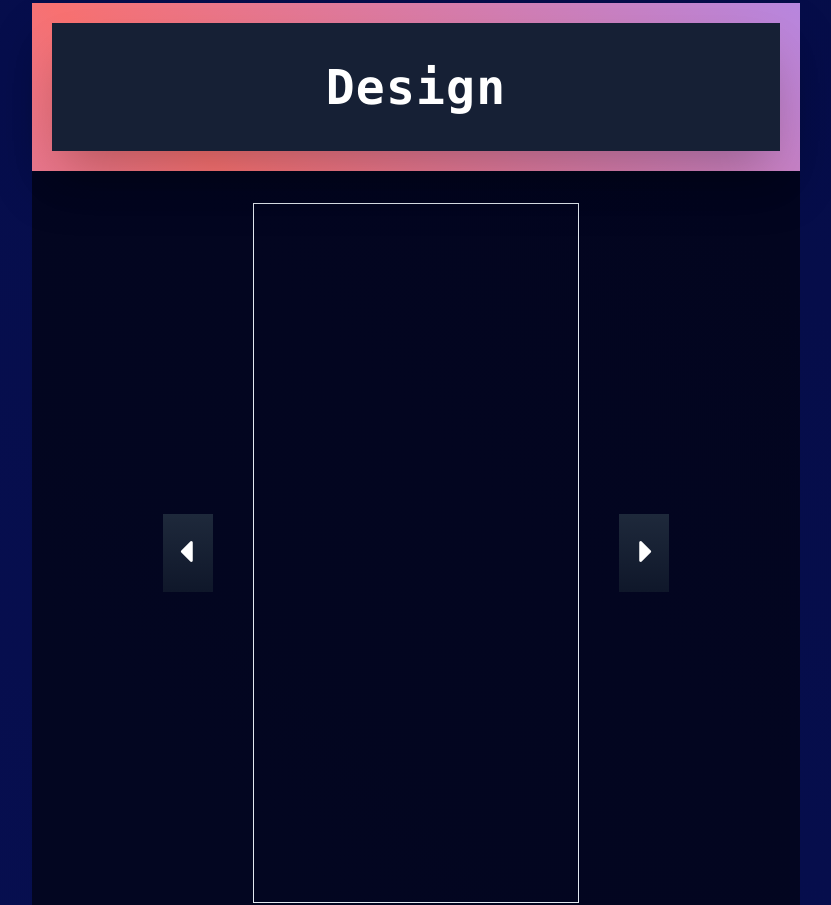
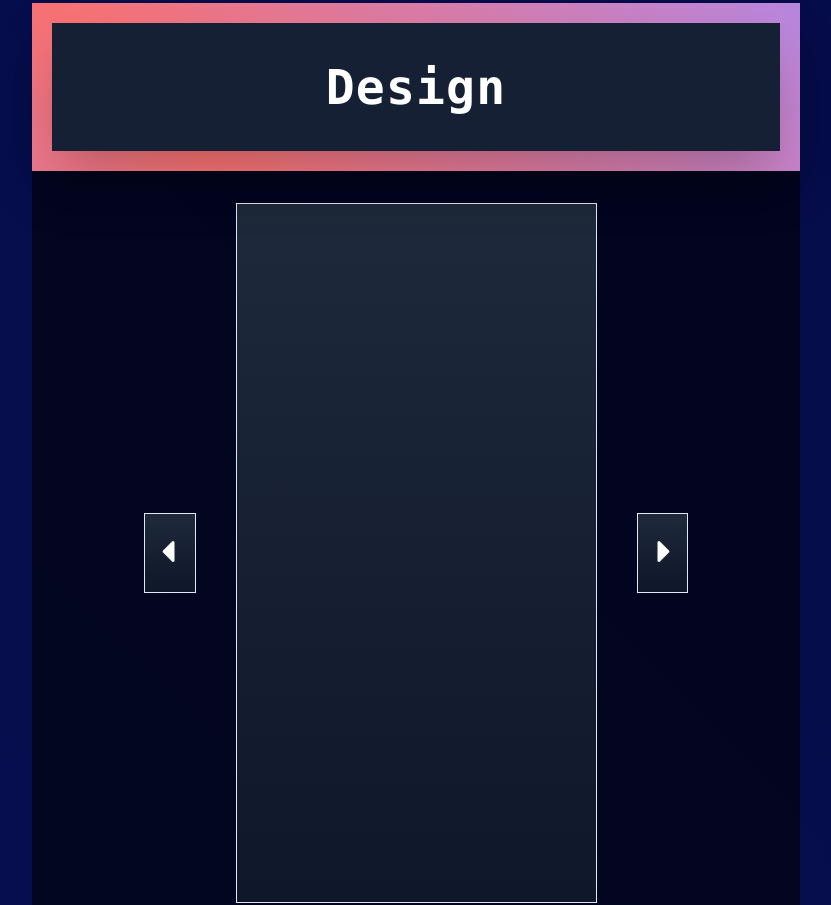
Before and after one commit to AndresCandido/AndresCandido.github.io, a plain HTML site: page index.html in a window 1280 px wide. Shown: the part 5191-6096 px from the top of the page, without its empty margins (224-1055 px from the left). Drawn offline with Linux system fonts and the light colour scheme; some packages are replaced by stand-ins of ours; a script that the page names is missing.

Commit message:
Changed model viewer color and adjusted dimensions

```diff
--- a/index.html
+++ b/index.html
@@ -291,9 +291,9 @@
             <div class="mt-5 section2 bg-gray-seethrough">
                 <section class="main max-w-6xl mx-auto mb-40">
                     <div class="md:flex items-center justify-center gap-10">
-                        <button data-aos="fade-right" data-aos-offset="100" data-aos-delay="200" class="hidden md:block bg-metallic-gray2 hover:bg-gray-900 text-white transition-all p-5 pl-4 aos-init aos-animate"><i class="fas fa-caret-left text-4xl"></i></button>
-                        <model-viewer class="border w-60per h-700px" src="3D-models/Fighter.glb" camera-controls auto-rotate shadow-intensity="1"> </model-viewer>
-                        <button data-aos="fade-left" data-aos-offset="100" data-aos-delay="200" class="hidden md:block bg-metallic-gray2 hover:bg-gray-900 text-white transition-all p-5 pr-4 aos-init aos-animate"><i class="fas fa-caret-right text-4xl"></i></button>
+                        <button data-aos="fade-right" data-aos-offset="100" data-aos-delay="200" class="border hidden md:block bg-metallic-gray2 hover:bg-gray-900 text-white transition-all p-5 pl-4 aos-init aos-animate"><i class="fas fa-caret-left text-4xl"></i></button>
+                        <model-viewer class="bg-metallic-gray2 border w-60px h-700px" src="3D-models/Fighter.glb" camera-controls auto-rotate shadow-intensity="1"> </model-viewer>
+                        <button data-aos="fade-left" data-aos-offset="100" data-aos-delay="200" class="border hidden md:block bg-metallic-gray2 hover:bg-gray-900 text-white transition-all p-5 pr-4 aos-init aos-animate"><i class="fas fa-caret-right text-4xl"></i></button>
                     </div>
                 </section>
             </div>
```
Also changed, not shown: index.css.
